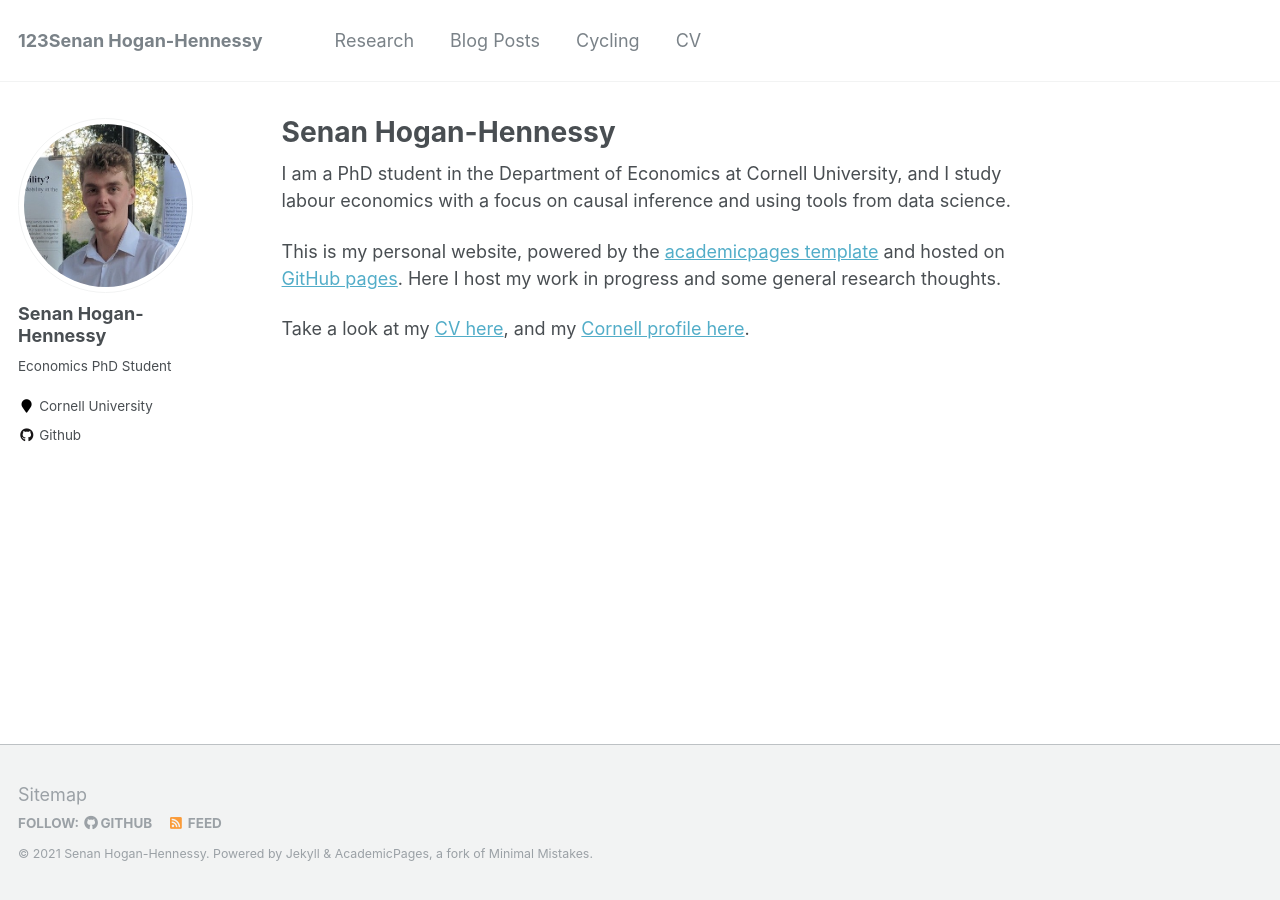
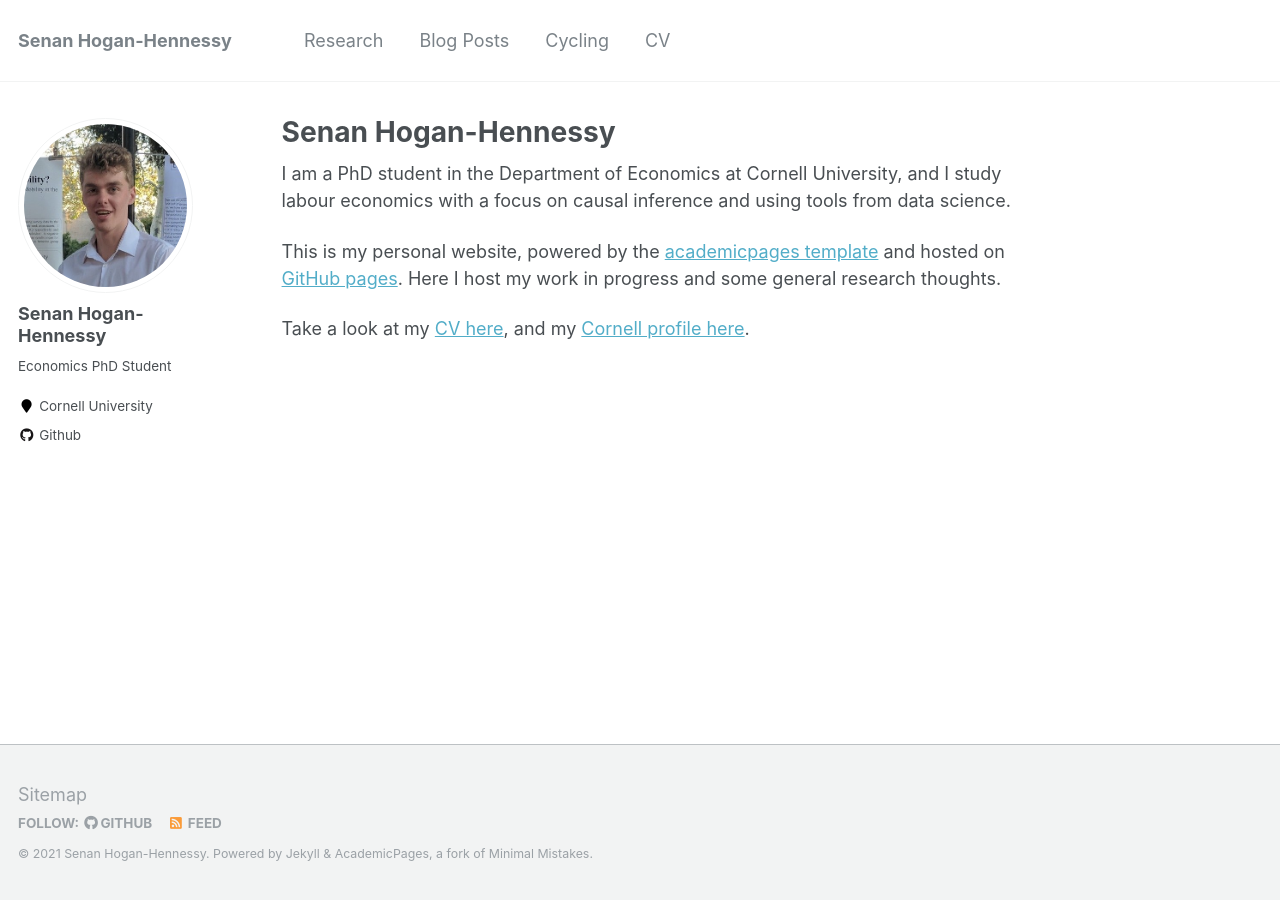
Before and after one commit to shoganhennessy/shoganhennessy.github.io, a Jekyll site: the page built from _pages/about.md, in a window 1280 px wide. Built offline with Jekyll 4.4.1, drawn with Linux system fonts in a browser that asks for light colours.

```diff
--- a/_config.yml
+++ b/_config.yml
@@ -8,7 +8,7 @@
 
 # Site Settings
 locale                   : "en-US"
-title                    : "123Senan Hogan-Hennessy"
+title                    : "Senan Hogan-Hennessy"
 title_separator          : ", "
 name                     : &name "Senan Hogan-Hennessy"
 description              : &description "123Economics PhD Student at Cornell University"
```
